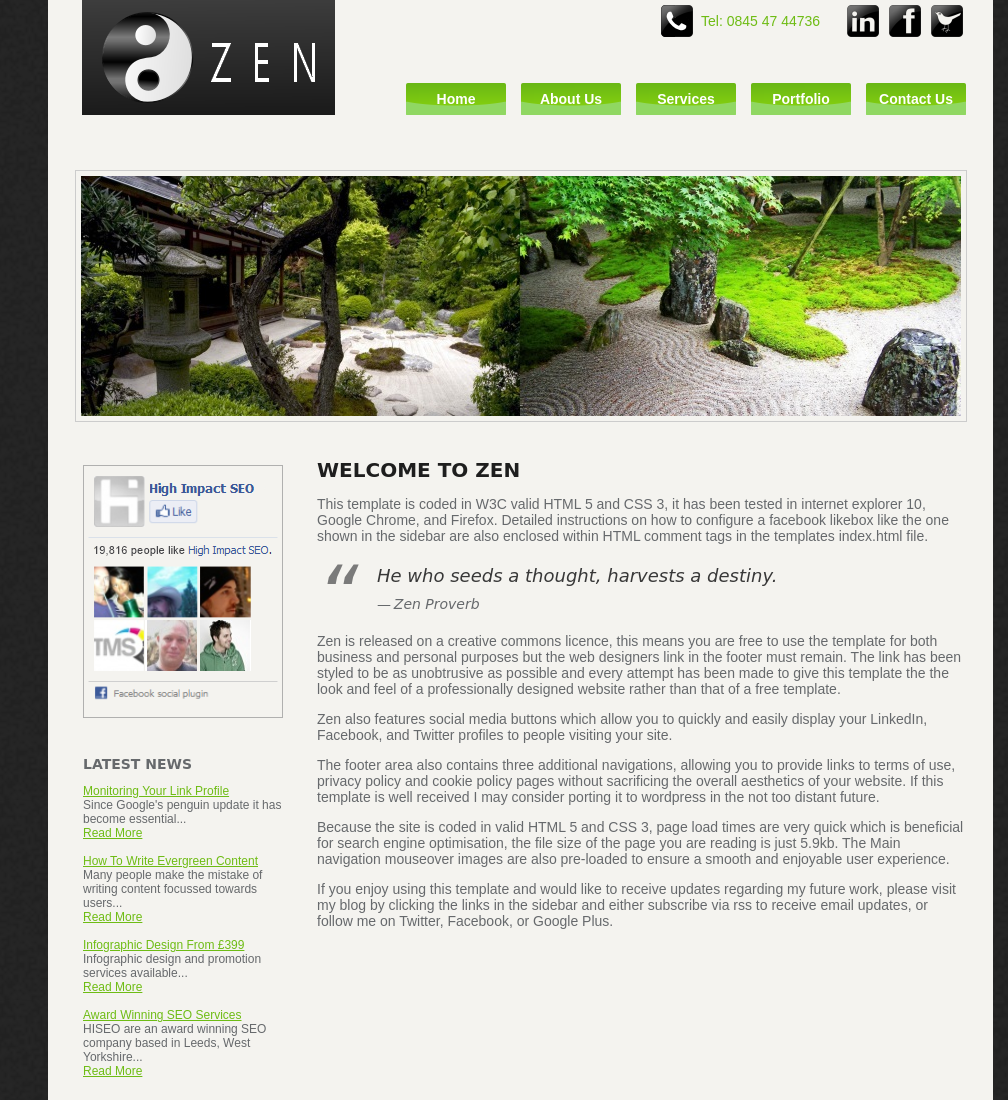
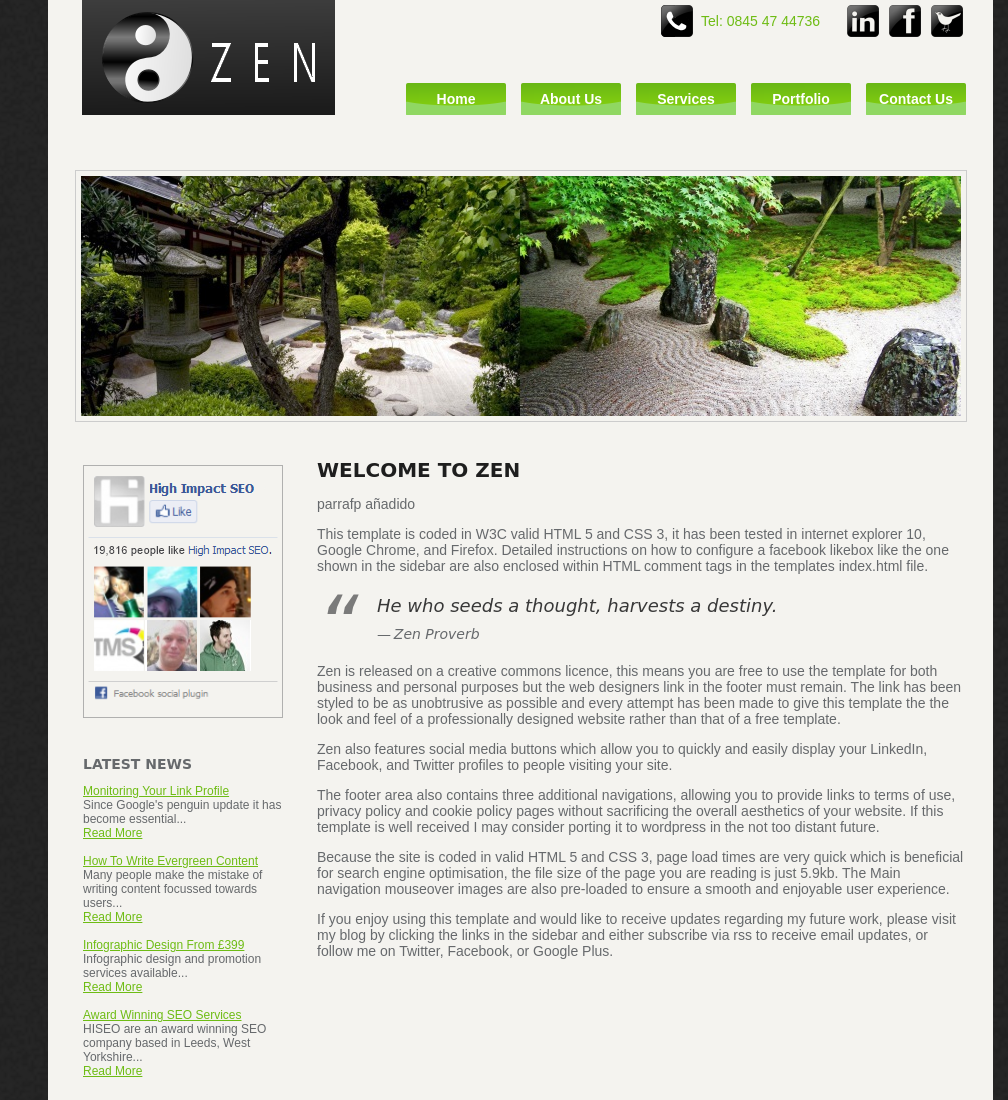
Before and after one commit to sromerogalan/sprint, a plain HTML site: page index.html in a window 1280 px wide. Shown: the top 1100 px of the page, without its empty margins (272-1280 px from the left). Drawn offline with Linux system fonts and the light colour scheme; a web font is replaced by a local one.

Commit message:
Añadido parrafo a index.html

```diff
--- a/index.html
+++ b/index.html
@@ -35,6 +35,7 @@
 
 <div class="main">
 <h1>Welcome To ZEN</h1>
+<p>parrafp añadido</p>
 <p>This template is coded in W3C valid HTML 5 and CSS 3, it has been tested in internet explorer 10, Google Chrome, and Firefox. Detailed instructions on how to configure a facebook likebox like the one shown in the sidebar are also enclosed within HTML comment tags in the templates index.html file.</p>
 <blockquote>He who seeds a thought, harvests a destiny.<cite>Zen Proverb</cite></blockquote>
 <p>Zen is released on a creative commons licence, this means you are free to use the template for both business and personal purposes but the web designers link in the footer must remain. The link has been styled to be as unobtrusive as possible and every attempt has been made to give this template the the look and feel of a professionally designed website rather than that of a free template.</p>
```
